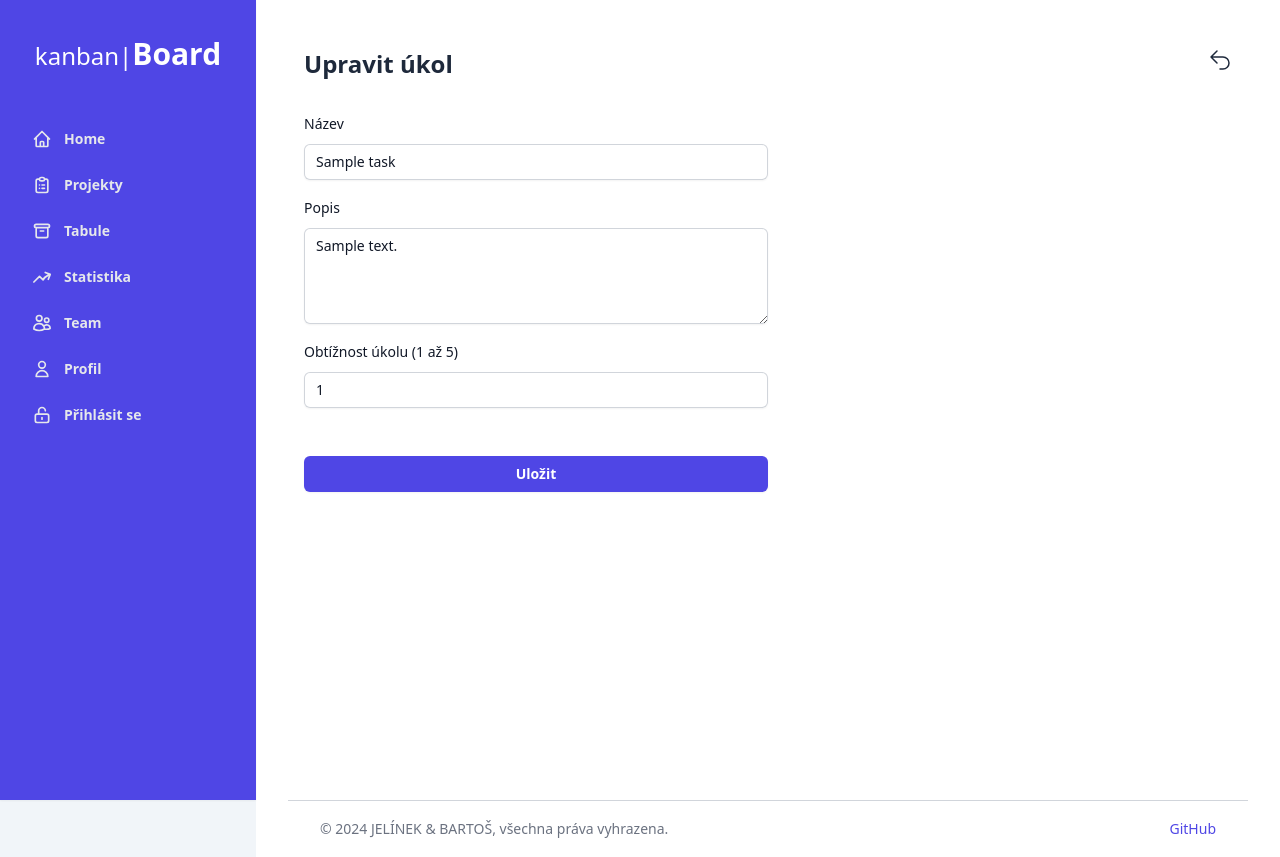
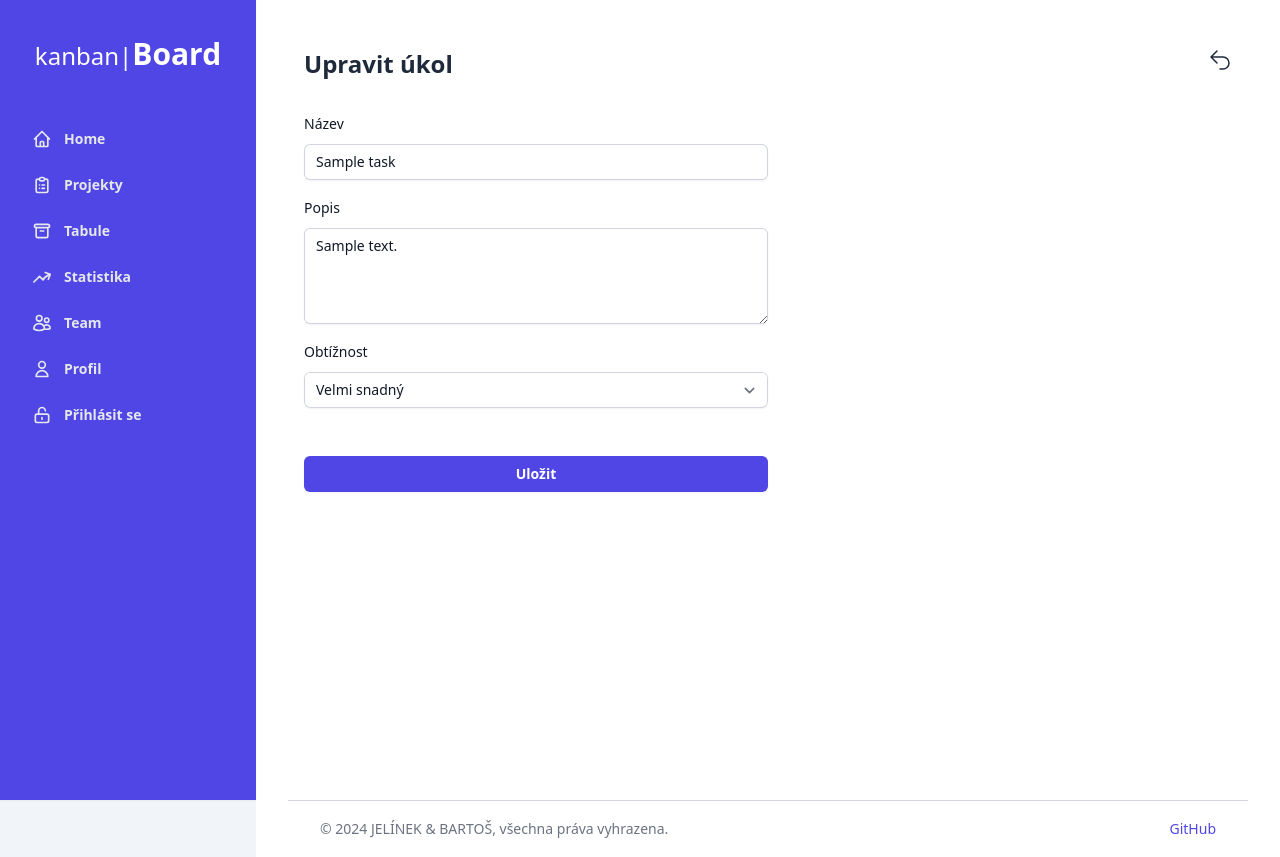
Before and after one commit to jelinekjakub/KanbanBoard, a Flask app: template app/templates/task/edit.html in a window 1280 px wide. Run offline with Flask 3, Linux system fonts and the light colour scheme; the template is opened without the code that fills it: values that come from a table or form of the project are taken from there, others are empty; tables that the repository leaves empty hold one stand-in row (values such as "Sample post"); parts of the project's set-up code (start-up, migrations or seed data) failed here and were passed over; some libraries are stand-ins or nearby versions.

Commit message:
update in task edit

```diff
--- a/app/templates/task/edit.html
+++ b/app/templates/task/edit.html
@@ -31,10 +31,16 @@
                 </div>
             </div>
             <div>
-                <label for="difficulty" class="block text-sm font-medium leading-6 text-gray-900">Obtížnost úkolu (1 až 5)</label>
+                <label for="difficulty" class="block text-sm font-medium leading-6 text-gray-900">Obtížnost</label>
                 <div class="mt-2">
-                    <input id="difficulty" name="difficulty" type="number" required value="{{ task.difficulty }}" min="1" max="5"
+                    <select id="difficulty" name="difficulty" required
                            class="block w-full rounded-md border-0 py-1.5 text-gray-900 shadow-sm ring-1 ring-inset ring-gray-300 placeholder:text-gray-400 focus:ring-2 focus:ring-inset focus:ring-indigo-600 sm:text-sm sm:leading-6">
+                        <option value=1 {{ 'selected' if 1==task.difficulty }}>Velmi snadný</option>
+                        <option value=2 {{ 'selected' if 2==task.difficulty }}>Snadný</option>
+                        <option value=3 {{ 'selected' if 3==task.difficulty }}>Středně obtížný</option>
+                        <option value=4 {{ 'selected' if 4==task.difficulty }}>Obtížný</option>
+                        <option value=5 {{ 'selected' if 5==task.difficulty }}>Velmi obtížný</option>
+                    </select>
                 </div>
             </div>
             <div class="pt-8">
```
